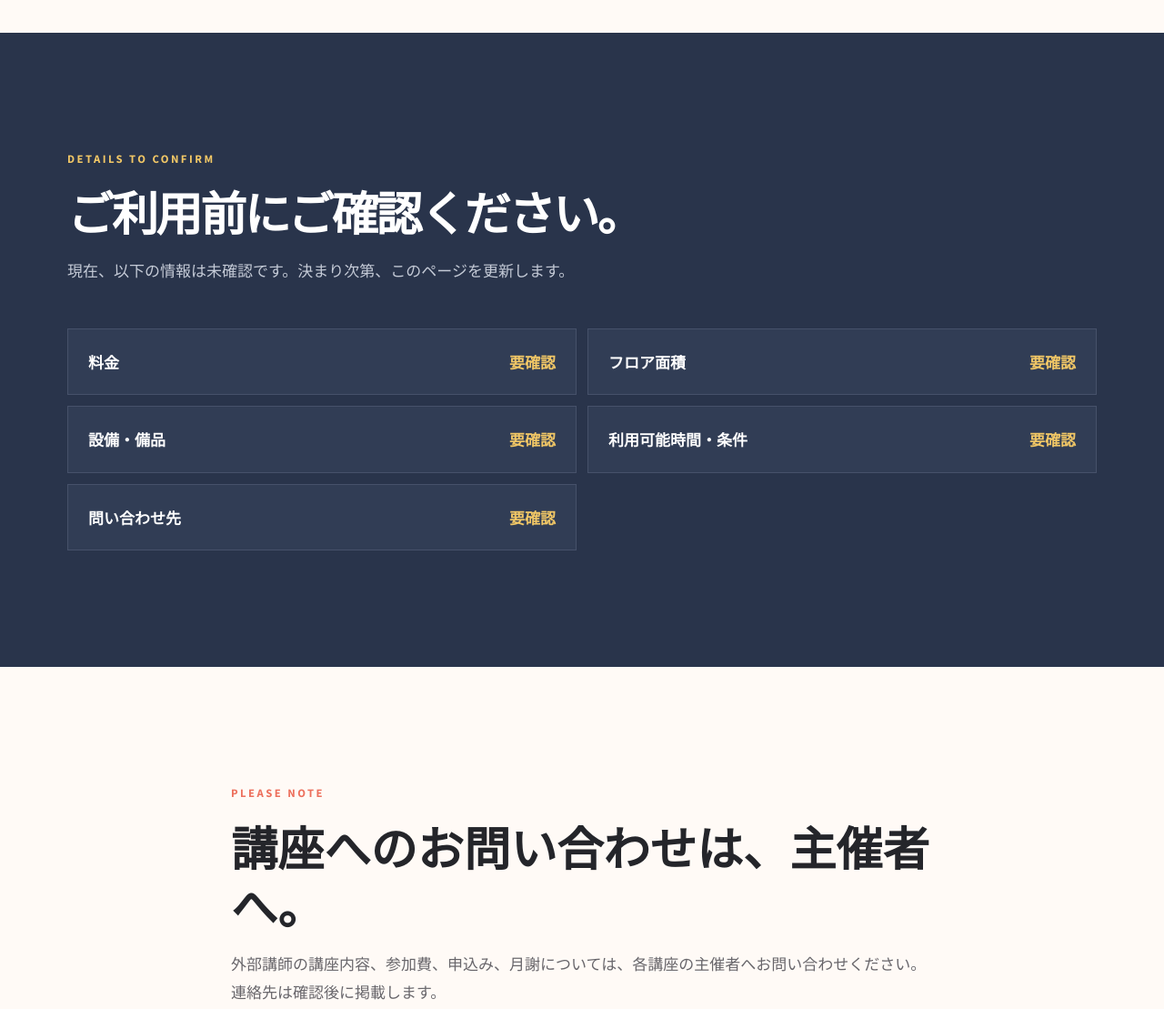
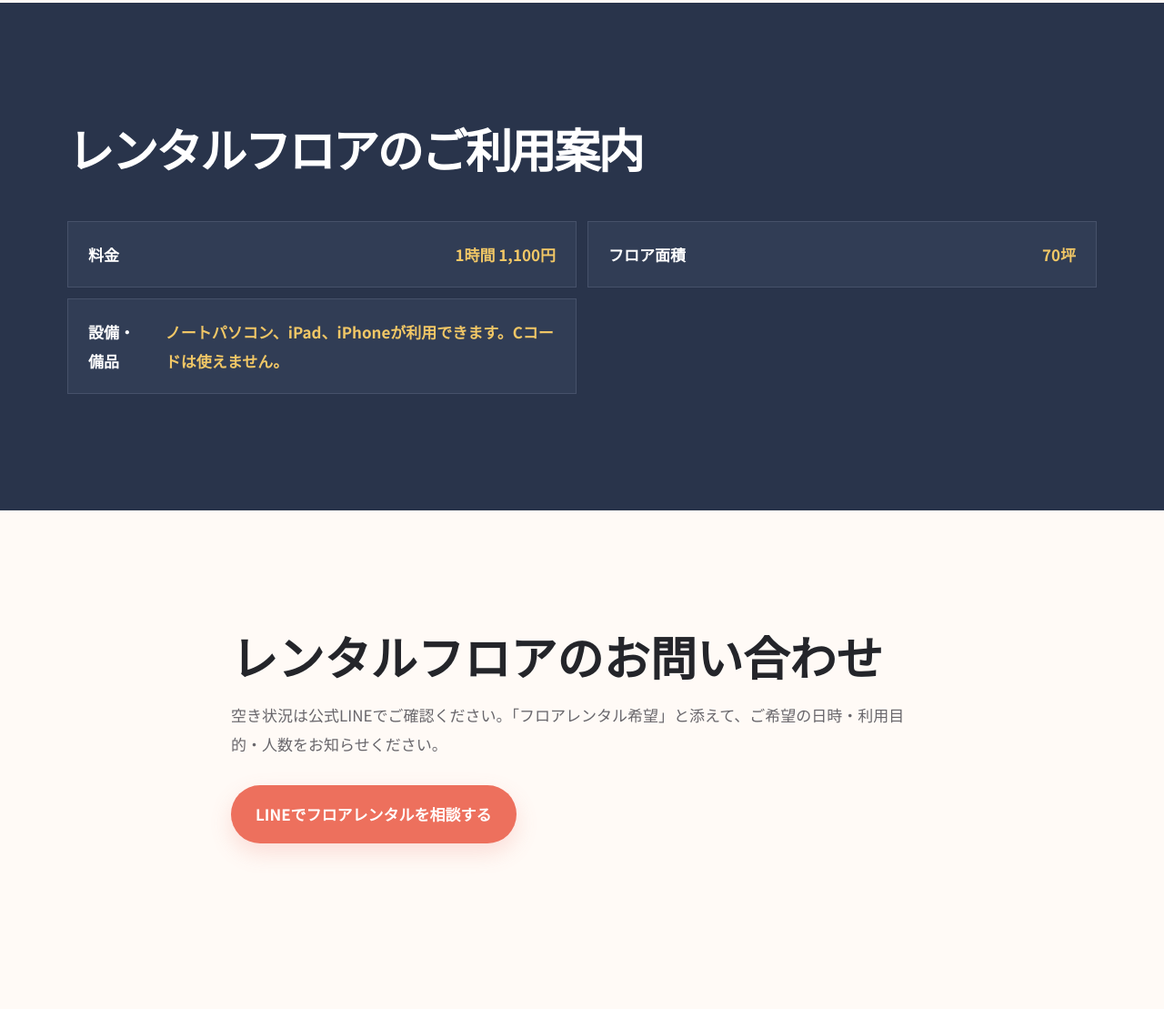
Before and after one commit to isiokadedance-tech/ishioka-dance-website, a plain HTML site: page rental-studio.html in a window 1280 px wide. Shown: the part 1464-2573 px from the top of the page at 91% size. Drawn offline with Linux system fonts and the light colour scheme.

Commit message:
レンタルフロアの料金・設備とLINE窓口を掲載

```diff
--- a/rental-studio.html
+++ b/rental-studio.html
@@ -10,11 +10,25 @@
   <link rel="stylesheet" href="styles.css">
 </head>
 <body class="rental-page">
-  <header class="site-header"><a class="brand" href="index.html" aria-label="石岡ダンス教室 ホーム"><span class="brand-mark">I</span><span><strong>石岡ダンス教室</strong><small>ISHIOKA DANCE STUDIO</small></span></a><nav aria-label="メインメニュー"><a href="index.html#classes">直営クラス</a><a href="rental-studio.html" aria-current="page">レンタルスタジオ</a><a href="index.html#access">アクセス</a></nav><a class="header-cta" href="index.html#contact">お問い合わせ</a></header>
+  <header class="site-header"><a class="brand" href="index.html" aria-label="石岡ダンス教室 ホーム"><span class="brand-mark">I</span><span><strong>石岡ダンス教室</strong><small>ISHIOKA DANCE STUDIO</small></span></a><nav aria-label="メインメニュー"><a href="index.html#classes">直営クラス</a><a href="rental-studio.html" aria-current="page">レンタルスタジオ</a><a href="index.html#access">アクセス</a></nav><a class="header-cta" href="#rental-contact">お問い合わせ</a></header>
   <main>
-    <section class="rental-hero"><p class="eyebrow">RENTAL STUDIO</p><h1>踊る人のための、<br><em>レンタルフロア。</em></h1><p>石岡ダンス教室では、現在もフロアの貸し出しを行っています。講座や利用についての詳細は、確認でき次第ご案内します。</p></section>
+    <section class="rental-hero"><p class="eyebrow">RENTAL STUDIO</p><h1>踊る人のための、<br><em>レンタルフロア。</em></h1><p>石岡ダンス教室の70坪のダンスフロアを、1時間1,100円でご利用いただけます。</p></section>
     <section class="section-wrap rental-content"><div class="section-heading"><p class="eyebrow">ABOUT THE PROGRAMS</p><h2>外部講師の講座について。</h2><p>キッズクラスは福田沙織先生、ウーマンボディーラボは竹村園子先生が、それぞれ独立して主催・運営しています。石岡ダンス教室はフロア提供のみで、講座の運営や月謝管理には関与していません。</p></div><div class="external-grid"><article class="external-card" id="kids"><span class="external-label">外部主催</span><h3>キッズクラス「げんキッズ」</h3><p>主催・運営：福田沙織先生</p></article><article class="external-card" id="body-lab"><span class="external-label">外部主催</span><h3>ウーマンボディーラボ</h3><p>主催・運営：竹村園子先生</p><p class="social-placeholder">Instagram：アカウント確認後に掲載します</p></article></div></section>
-    <section class="rental-details"><div class="section-wrap"><div class="section-heading light"><p class="eyebrow">DETAILS TO CONFIRM</p><h2>ご利用前にご確認ください。</h2><p>現在、以下の情報は未確認です。決まり次第、このページを更新します。</p></div><div class="detail-list"><div><strong>料金</strong><span>要確認</span></div><div><strong>フロア面積</strong><span>要確認</span></div><div><strong>設備・備品</strong><span>要確認</span></div><div><strong>利用可能時間・条件</strong><span>要確認</span></div><div><strong>問い合わせ先</strong><span>要確認</span></div></div></div></section>
+    <section class="rental-details">
+      <div class="section-wrap">
+        <div class="section-heading light"><h2>レンタルフロアのご利用案内</h2></div>
+        <div class="detail-list">
+          <div><strong>料金</strong><span>1時間 1,100円</span></div>
+          <div><strong>フロア面積</strong><span>70坪</span></div>
+          <div><strong>設備・備品</strong><span>ノートパソコン、iPad、iPhoneが利用できます。Cコードは使えません。</span></div>
+        </div>
+      </div>
+    </section>
+    <section class="section-wrap rental-note" id="rental-contact" style="scroll-margin-top:100px">
+      <h2>レンタルフロアのお問い合わせ</h2>
+      <p>空き状況は公式LINEでご確認ください。「フロアレンタル希望」と添えて、ご希望の日時・利用目的・人数をお知らせください。</p>
+      <a class="button primary" href="https://line.me/R/ti/p/@439bidcb" target="_blank" rel="noopener">LINEでフロアレンタルを相談する</a>
+    </section>
     <section class="section-wrap rental-note"><p class="eyebrow">PLEASE NOTE</p><h2>講座へのお問い合わせは、主催者へ。</h2><p>外部講師の講座内容、参加費、申込み、月謝については、各講座の主催者へお問い合わせください。連絡先は確認後に掲載します。</p><a class="text-link" href="index.html">石岡ダンス教室のトップへ戻る <span>→</span></a></section>
   </main>
   <footer><div class="brand"><span class="brand-mark">I</span><span><strong>石岡ダンス教室</strong><small>ISHIOKA DANCE STUDIO</small></span></div><p>© <span id="year"></span> ISHIOKA DANCE STUDIO</p></footer><script>document.querySelector('#year').textContent=new Date().getFullYear()</script>
```
